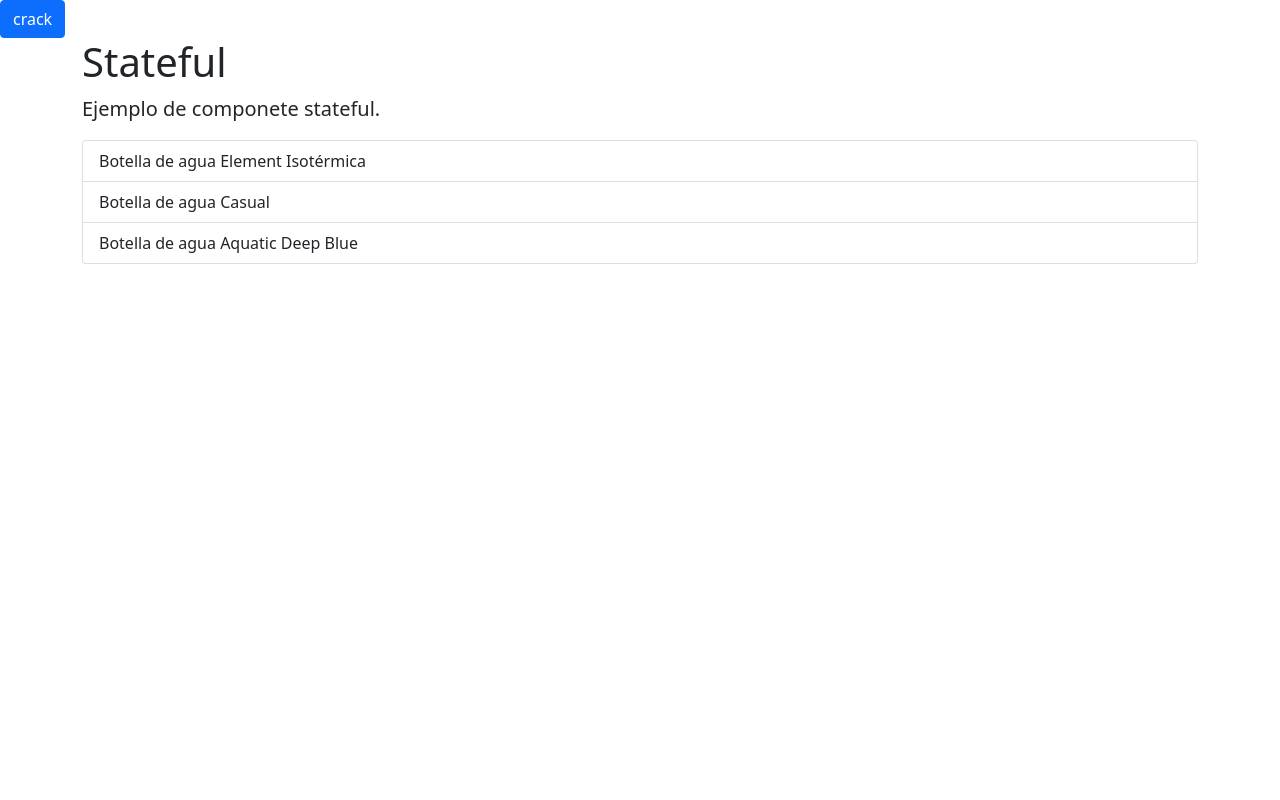
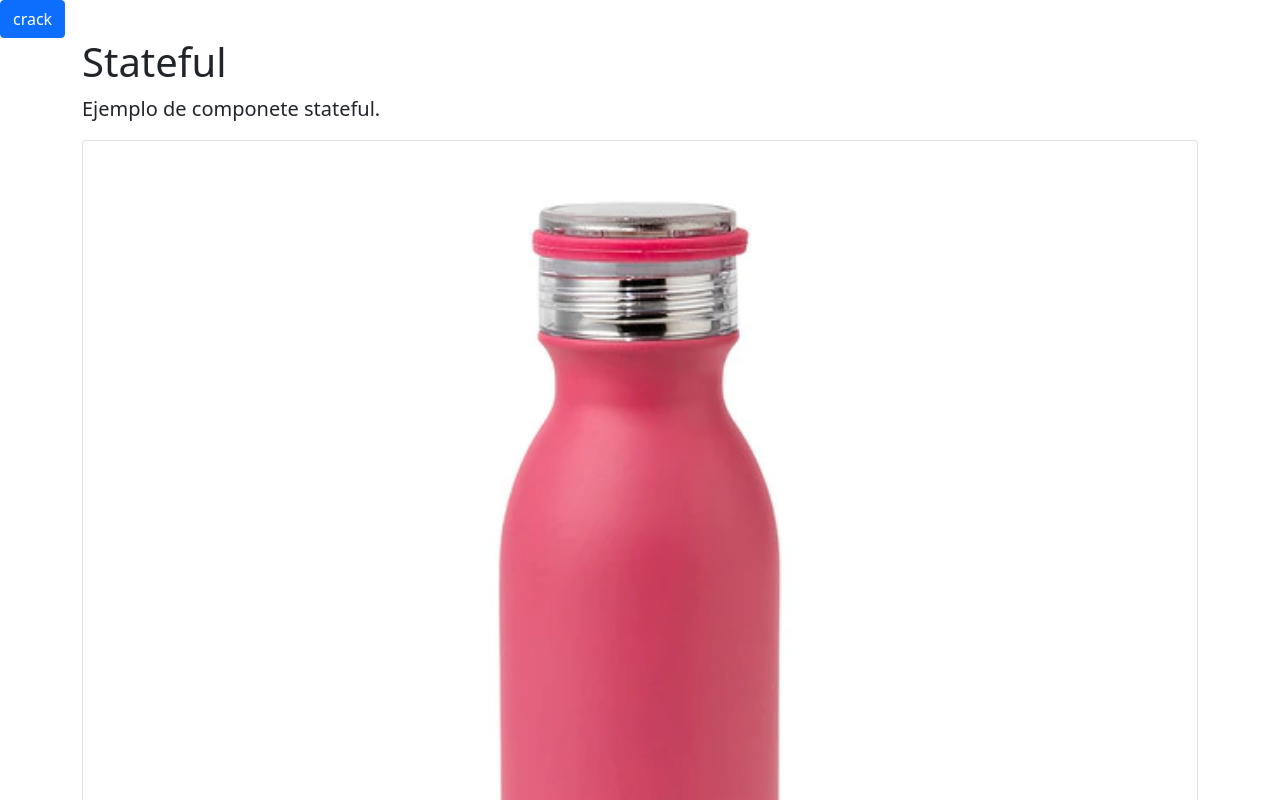
Before and after one commit to jandrohen/MyShopJandro-DAW, an Angular app: page / in a window 1280 px wide. Shown: the top 800 px of the page. Built offline with nearby package versions, Linux system fonts and the light colour scheme.

Commit message:
* Add card stateful * Add script ng run dev

```diff
--- a/package.json
+++ b/package.json
@@ -4,6 +4,7 @@
   "scripts": {
     "ng": "ng",
     "start": "ng serve",
+    "dev": "ng serve -o",
     "build": "ng build",
     "watch": "ng build --watch --configuration development",
     "test": "ng test"
--- a/src/app/stateful/stateful.component.html
+++ b/src/app/stateful/stateful.component.html
@@ -4,9 +4,17 @@
    <h1>Stateful</h1>
    <p class="lead">Ejemplo de componete stateful.</p>
 
-   <ul class="list-group">
-   <li class="list-group-item" *ngFor="let curso of shopModel.shopItems">{{curso.title}}</li>
-
-   </ul>
+     <div class="card-deck">
+       <div class="card" *ngFor="let Item of shopModel.shopItems">
+         <img class="card-img-top" src="{{Item.picture}}"
+              alt="{{Item.title}}">
+         <div class="card-body">
+           <h5 class="card-title">{{Item.title}}</h5>
+           <p class="card-text">{{Item.desc}}</p>
+           <p class="card-text">Precio: {{Item.price}}€</p>
+           <a href="#" class="btn btn-primary">Comprar</a>
+         </div>
+       </div>
+   </div>
    </div>
    </main><!-- /.container -->
```
